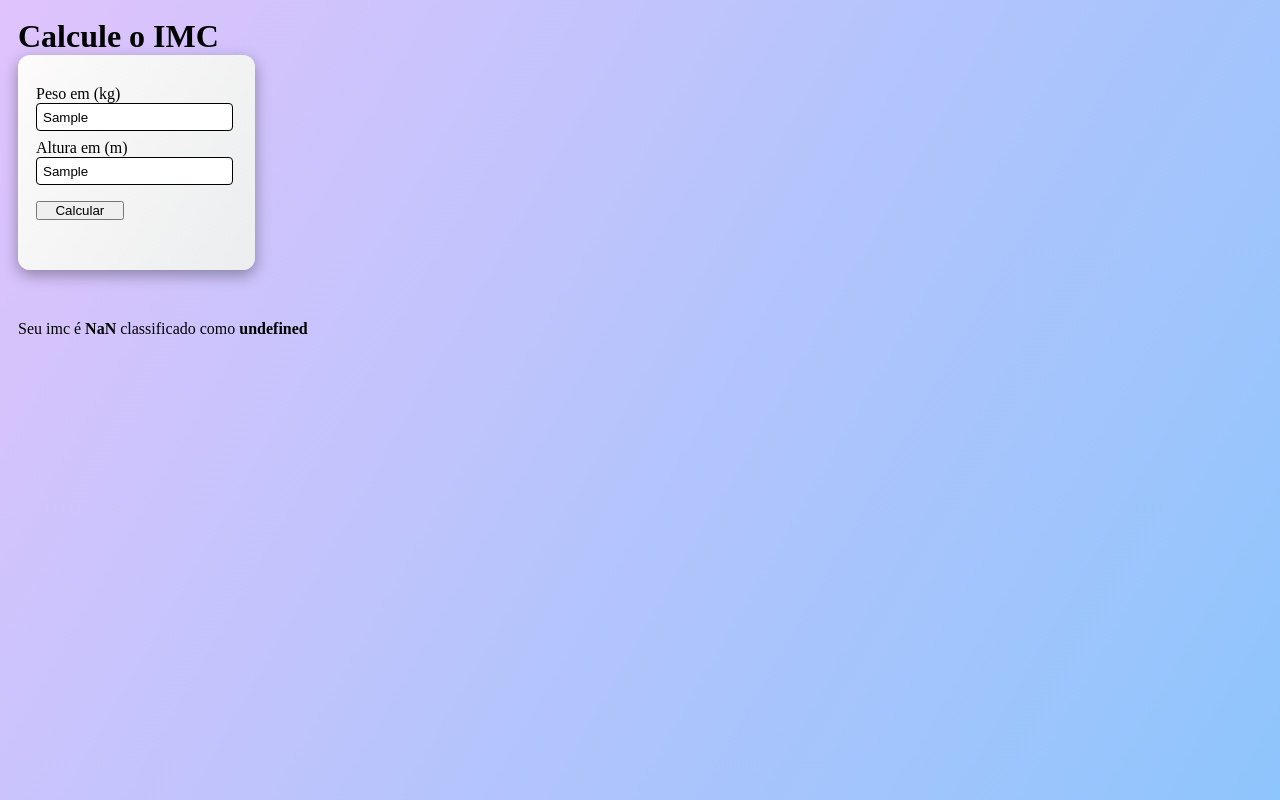
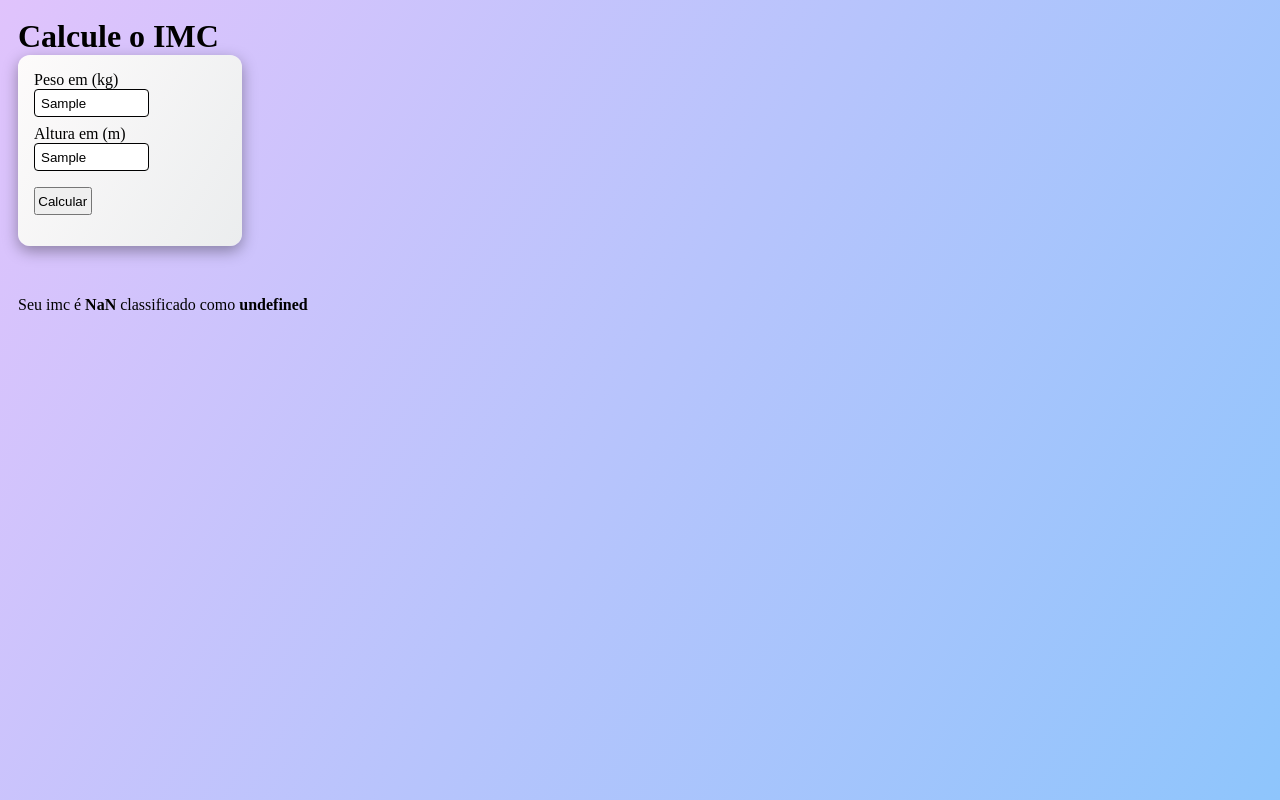
Before and after one commit to danlimax/calculadora-imc, a plain HTML site: page imc.html in a window 1280 px wide. Both pictures are taken after typing "Sample", "Sample" into the empty fields and a click on the button "Calcular". Drawn offline with Linux system fonts and the light colour scheme.

Commit message:
Event modification

```diff
--- a/calc.js
+++ b/calc.js
@@ -1,9 +1,11 @@
 const calculate = document.querySelector("#calculate");
-const inputWeight = document.querySelector("#weight");
-const inputStature = document.querySelector("#stature");
-const imcResult = document.querySelector("#result");
 
-function handleButtonClick() {
+calculate.addEventListener("submit", handleButtonClick);
+
+function handleButtonClick(e) {
+  const inputWeight = document.querySelector("#weight");
+  const inputStature = document.querySelector("#stature");
+  const imcResult = document.querySelector("#result");
   const p = paragraphElement();
   const weight = Number(inputWeight.value);
   const stature = Number(inputStature.value);
@@ -13,16 +15,8 @@ function handleButtonClick() {
   imcResult.innerHTML = "";
   imcResult.appendChild(p);
 
-  if (weight === NaN || weight <= 0) {
-    return (p.innerHTML = "Preencha todos os campos.");
-  }
-  if (stature === NaN || stature <= 0) {
-    return (p.innerHTML = "Preencha todos os campos.");
-  }
-  p.innerHTML = `Seu imc é <strong>${imc.replace(
-    ".",
-    ", "
-  )}</strong> classificado como <strong>${levelImc}</strong> `;
+  p.innerHTML = `Seu imc é <strong>${imc}</strong> classificado como <strong>${levelImc}</strong> `;
+  e.preventDefault();
 }
 
 function calculateImc(weight, stature) {
@@ -55,10 +49,3 @@ function paragraphElement() {
   const p = document.createElement("p");
   return p;
 }
-
-document.addEventListener("keypress", function (e) {
-  console.log;
-  if (e.code === "Enter") {
-    handleButtonClick();
-  }
-});
--- a/imc.html
+++ b/imc.html
@@ -9,15 +9,19 @@
   </head>
   <body>
     <h1>Calcule o IMC</h1>
+
     <div class="imc-box">
-      <label for="weight">Peso em (kg)</label>
-      <input type="text" id="weight" placeholder="Peso" />
-      <label for="stature">Altura em (m)</label>
-      <input type="text" id="stature" placeholder="Altura" />
-      <button onclick="handleButtonClick()" id="calculate">Calcular</button>
+      <form action="" id="calculate">
+        <label for="weight">Peso em (kg)</label>
+        <input type="text" id="weight" placeholder="Peso" required />
+        <label for="stature">Altura em (m)</label>
+        <input type="text" id="stature" placeholder="Altura" required />
+        <button>Calcular</button>
+      </form>
     </div>
 
     <div id="result"></div>
+
     <script src="calc.js"></script>
   </body>
 </html>
--- a/style.css
+++ b/style.css
@@ -7,23 +7,24 @@
 body {
   width: 100vw;
   height: 100vh;
-  padding: 18px 0 0 18px;
+  padding: 18px;
   background-image: linear-gradient(120deg, #e0c3fc 0%, #8ec5fc 100%);
 }
 
 .imc-box {
+  width: 18%;
+  height: 25%;
+  padding: 16px;
   border-radius: 12px;
-  width: 18.8%;
   display: flex;
   flex-direction: column;
-  padding: 30px 0 50px 18px;
   background-image: linear-gradient(120deg, #fdfbfb 0%, #ebedee 100%);
   box-shadow: rgba(0, 0, 0, 0.35) 0px 5px 15px;
   margin-bottom: 50px;
 }
 
 #weight {
-  width: 90%;
+  width: 60%;
   height: 28px;
   border: solid 1px;
   border-radius: 4px;
@@ -31,14 +32,23 @@ body {
   padding-left: 6px;
 }
 #stature {
-  width: 90%;
+  width: 60%;
   height: 28px;
   border: solid 1px;
   border-radius: 4px;
   margin-bottom: 16px;
   padding-left: 6px;
 }
-#calculate {
-  width: 40%;
+
+button {
+  width: 30%;
+  height: 28px;
   cursor: pointer;
 }
+#calculate {
+  display: flex;
+  flex-direction: column;
+  width: 100%;
+  height: 100%;
+  cursor: pointer;
+}
```
